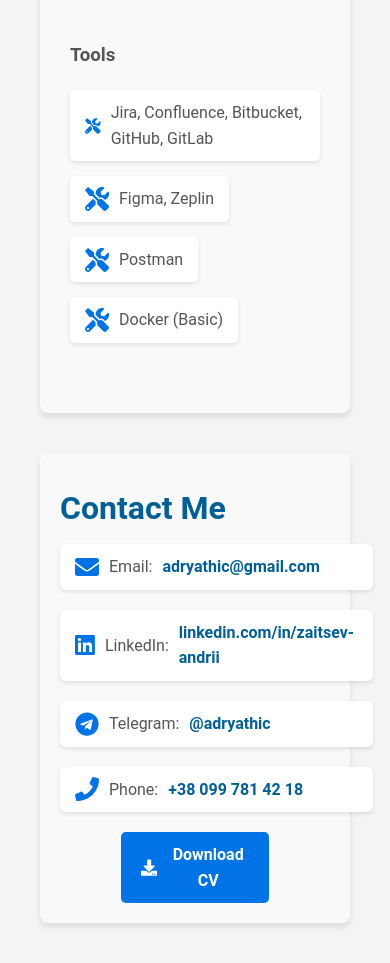
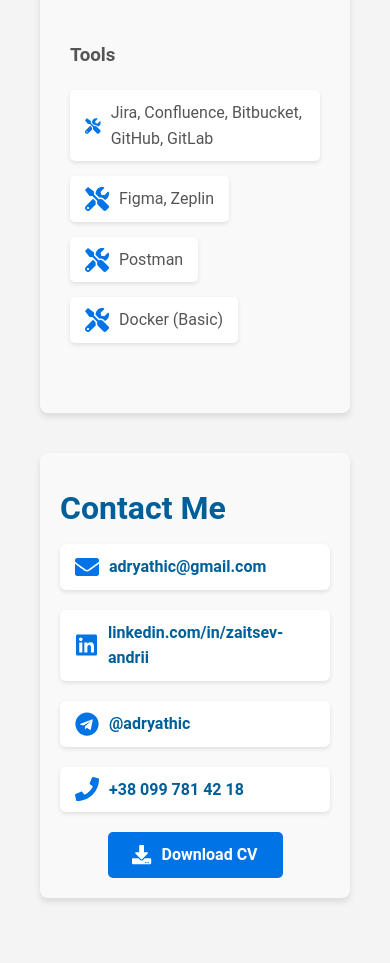
Before and after one commit to ZaytsevAndrey/DevCard-, a React app: page / in a window 390 px wide. Shown: the part 6101-7064 px from the top of the page. After the commit the page ends 7039 px from the top, so only its background shows below. Built offline with nearby package versions, Linux system fonts and the light colour scheme.

Commit message:
styles fixes

```diff
--- a/src/components/Contacts/Contacts.js
+++ b/src/components/Contacts/Contacts.js
@@ -12,7 +12,7 @@
                     onClick={() => window.location.href = "mailto:adryathic@gmail.com"}
                 >
                     <FaEnvelope className="contacts__icon" />
-                    <span>Email:</span>
+                    <span className="contacts__label">Email:</span>
                     <a href="mailto:adryathic@gmail.com">adryathic@gmail.com</a>
                 </div>
                 <div
@@ -20,7 +20,7 @@
                     onClick={() => window.open("https://linkedin.com/in/zaitsev-andrii", "_blank")}
                 >
                     <FaLinkedin className="contacts__icon" />
-                    <span>LinkedIn:</span>
+                    <span className="contacts__label">LinkedIn:</span>
                     <a
                         href="https://linkedin.com/in/zaitsev-andrii"
                         target="_blank"
@@ -34,7 +34,7 @@
                     onClick={() => window.open("https://t.me/adryathic", "_blank")}
                 >
                     <FaTelegram className="contacts__icon" />
-                    <span>Telegram:</span>
+                    <span className="contacts__label">Telegram:</span>
                     <a href="https://t.me/adryathic" target="_blank" rel="noopener noreferrer">
                         @adryathic
                     </a>
@@ -44,7 +44,7 @@
                     onClick={() => window.location.href = "tel:+380997814218"}
                 >
                     <FaPhone className="contacts__icon" />
-                    <span>Phone:</span>
+                    <span className="contacts__label">Phone:</span>
                     <a href="tel:+380997814218">+38 099 781 42 18</a>
                 </div>
             </div>
--- a/src/components/Contacts/Contacts.scss
+++ b/src/components/Contacts/Contacts.scss
@@ -31,12 +31,11 @@
 
   .contacts__list {
     display: grid;
-    grid-template-columns: 1fr 1fr; /* Сітка з двома колонками */
+    grid-template-columns: 1fr 1fr;
     gap: 20px;
-    flex-direction: column;
 
     @media (max-width: 768px) {
-      grid-template-columns: 1fr; /* На мобільних пристроях одна колонка */
+      grid-template-columns: 1fr;
     }
   }
 
@@ -54,6 +53,14 @@
     .contacts__icon {
       font-size: 1.5rem;
       color: #0073e6;
+    }
+
+    .contacts__label {
+      display: block;
+
+      @media (max-width: 768px) {
+        display: none;
+      }
     }
 
     a {
@@ -82,7 +89,7 @@
     font-weight: bold;
     border-radius: 5px;
     transition: background 0.3s;
-    width: 40%;
+    width: 50%;
     margin-left: auto;
     margin-right: auto;
 
```
Also changed, not shown: dist/bundle.js (deleted), dist/bundle.js.LICENSE.txt (deleted), dist/favicon.ico (deleted), dist/images/bg.jpg (deleted), dist/images/logo.png (deleted), dist/images/profile.JPG (deleted), dist/index.html (deleted), 1 other file.
